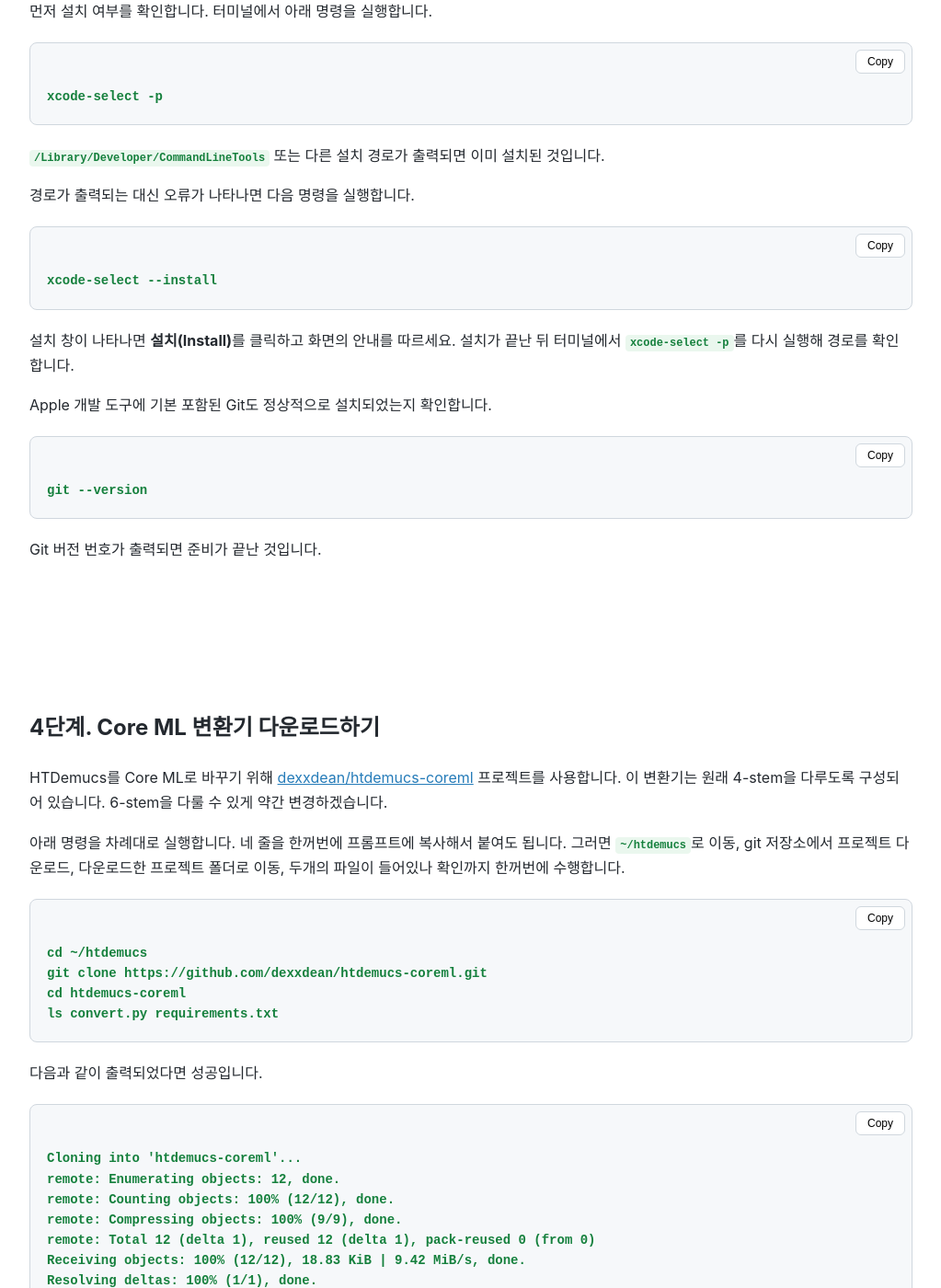
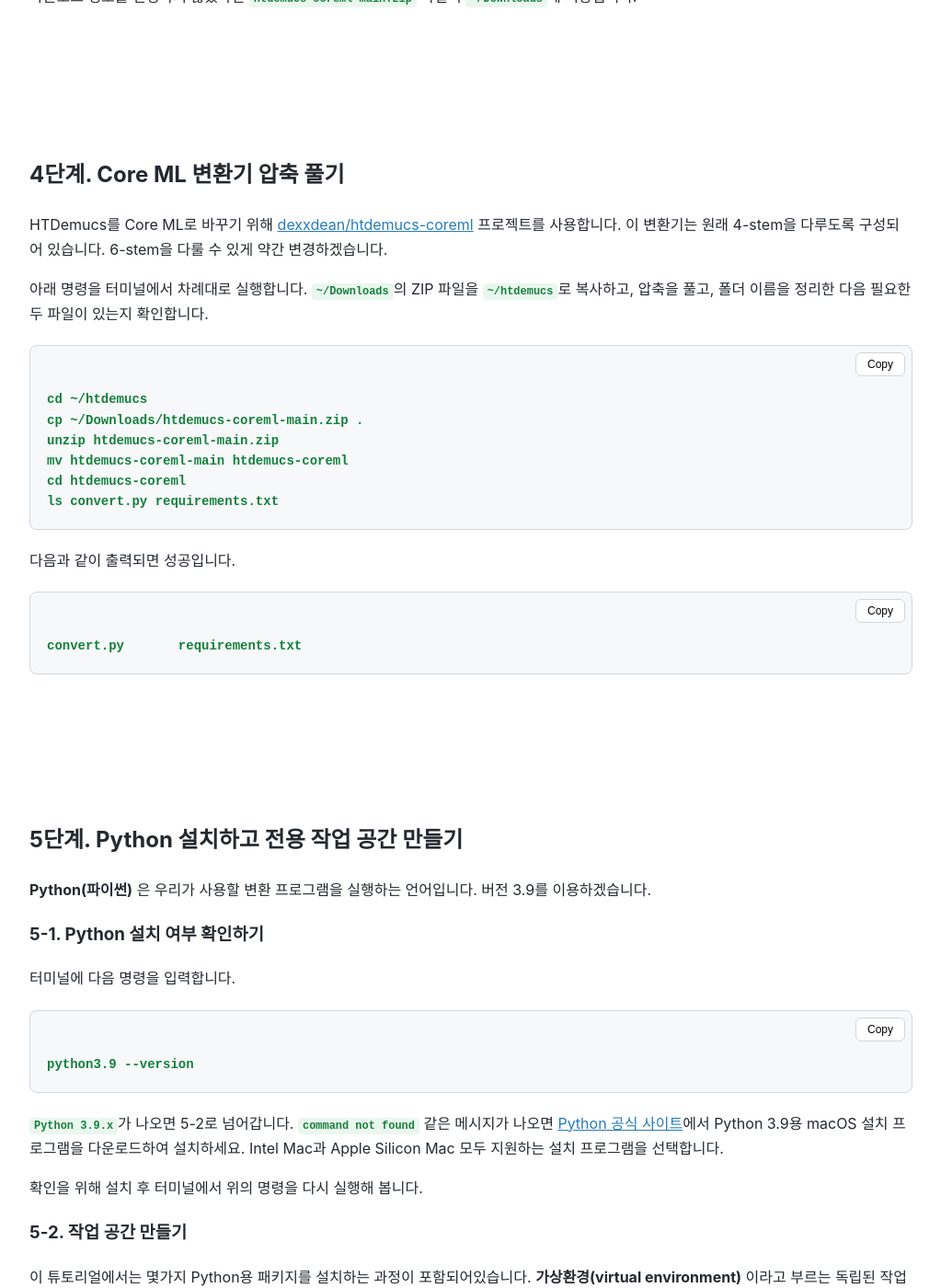
Before and after one commit to kurtzfordaudio-rocknroll/kurtzfordaudio-rocknroll.github.io, a Jekyll site: the page built from kr.md, in a window 1280 px wide and 1400 px high, scrolled down 4420 px. Shown: the whole window at 92% size, without its empty margins (128-1151 px from the left). Built offline with Jekyll 4.4.1, drawn with Linux system fonts in a browser that asks for light colours; some of the changed text lies outside the part shown.

Commit message:
Unnecessary codex-select install is removed

````diff
--- a/kr.md
+++ b/kr.md
@@ -45,8 +45,8 @@ AI 연구자 **Alexandre Défossez와 공동 연구자들** 은 이 문제를
 - [준비](#준비)
 - [1단계. 터미널 열고 작업 폴더 만들기](#1단계-터미널-열고-작업-폴더-만들기)
 - [2단계. 체크포인트 다운로드하기](#2단계-체크포인트-다운로드하기)
-- [3단계. Apple 개발 도구 설치하기](#3단계-apple-개발-도구-설치하기)
-- [4단계. Core ML 변환기 다운로드하기](#4단계-core-ml-변환기-다운로드하기)
+- [3단계. 변환기 ZIP 파일 다운로드하기](#3단계-변환기-zip-파일-다운로드하기)
+- [4단계. Core ML 변환기 압축 풀기](#4단계-core-ml-변환기-압축-풀기)
 - [5단계. Python 설치하고 전용 작업 공간 만들기](#5단계-python-설치하고-전용-작업-공간-만들기)
 - [6단계. 다운로드한 체크포인트를 PyTorch 캐시에 넣기](#6단계-다운로드한-체크포인트를-pytorch-캐시에-넣기)
 - [7단계. 변환용 코드 약간 수정하기](#7단계-변환용-코드-약간-수정하기)
@@ -141,59 +141,30 @@ Finder에서 `Downloads` 폴더를 열고 `5c90dfd2-34c22ccb.th` 파일이 받
 
 ---
 
-## 3단계. Apple 개발 도구 설치하기
+## 3단계. 변환기 ZIP 파일 다운로드하기
 
-**Apple 개발 도구(Command Line Tools)** 는 Mac에서 프로그래밍 관련 명령을 사용할 수 있도록 해 주는 기본 도구 묶음입니다.
-
-먼저 설치 여부를 확인합니다. 터미널에서 아래 명령을 실행합니다.
-
-```
-xcode-select -p
-```
-
-`/Library/Developer/CommandLineTools` 또는 다른 설치 경로가 출력되면 이미 설치된 것입니다.
-
-경로가 출력되는 대신 오류가 나타나면 다음 명령을 실행합니다.
-
-```
-xcode-select --install
-```
-
-설치 창이 나타나면 **설치(Install)**를 클릭하고 화면의 안내를 따르세요. 설치가 끝난 뒤 터미널에서 `xcode-select -p`를 다시 실행해 경로를 확인합니다.
-
-Apple 개발 도구에 기본 포함된 Git도 정상적으로 설치되었는지 확인합니다.
-
-```
-git --version
-```
-
-Git 버전 번호가 출력되면 준비가 끝난 것입니다.
+웹 브라우저에서 [dexxdean/htdemucs-coreml 저장소](https://github.com/dexxdean/htdemucs-coreml)를 엽니다. 초록색 **Code** 버튼을 클릭한 다음 **Download ZIP**을 선택합니다. 브라우저의 다운로드 경로를 변경하지 않았다면 `htdemucs-coreml-main.zip` 파일이 `~/Downloads`에 저장됩니다.
 
 ---
 
-## 4단계. Core ML 변환기 다운로드하기
+## 4단계. Core ML 변환기 압축 풀기
 
 HTDemucs를 Core ML로 바꾸기 위해 [dexxdean/htdemucs-coreml](https://github.com/dexxdean/htdemucs-coreml) 프로젝트를 사용합니다. 이 변환기는 원래 4-stem을 다루도록 구성되어 있습니다. 6-stem을 다룰 수 있게 약간 변경하겠습니다.
 
-아래 명령을 차례대로 실행합니다. 네 줄을 한꺼번에 프롬프트에 복사해서 붙여도 됩니다. 그러면 `~/htdemucs`로 이동, git 저장소에서 프로젝트 다운로드, 다운로드한 프로젝트 폴더로 이동, 두개의 파일이 들어있나 확인까지 한꺼번에 수행합니다.
+아래 명령을 터미널에서 차례대로 실행합니다. `~/Downloads`의 ZIP 파일을 `~/htdemucs`로 복사하고, 압축을 풀고, 폴더 이름을 정리한 다음 필요한 두 파일이 있는지 확인합니다.
 
-```
+```bash
 cd ~/htdemucs
-git clone https://github.com/dexxdean/htdemucs-coreml.git
+cp ~/Downloads/htdemucs-coreml-main.zip .
+unzip htdemucs-coreml-main.zip
+mv htdemucs-coreml-main htdemucs-coreml
 cd htdemucs-coreml
 ls convert.py requirements.txt
 ```
 
-다음과 같이 출력되었다면 성공입니다.
+다음과 같이 출력되면 성공입니다.
 
-```
-Cloning into 'htdemucs-coreml'...
-remote: Enumerating objects: 12, done.
-remote: Counting objects: 100% (12/12), done.
-remote: Compressing objects: 100% (9/9), done.
-remote: Total 12 (delta 1), reused 12 (delta 1), pack-reused 0 (from 0)
-Receiving objects: 100% (12/12), 18.83 KiB | 9.42 MiB/s, done.
-Resolving deltas: 100% (1/1), done.
+```text
 convert.py       requirements.txt
 ```
 
@@ -402,7 +373,7 @@ python convert.py --fp16 --compute-units cpu_and_gpu
 
 가장 큰 출력값 차이 (`Max diff`)와 평균 출력값 차이 (`Mean diff`)는 작을 수록 좋습니다. `Validation OK.` 문구가 보인다면 성공입니다.
 
-마지막에 출력되는 `Next step:` 안내는 Xcode 개발자를 위한 것이므로 무시해도 됩니다. 우리는 다음 단계에서 생성된 Core ML 모델을 이용해 실제 음악 파일을 분리해 보겠습니다.
+다음 단계에서는 생성된 Core ML 모델을 이용해 실제 음악 파일을 분리해 보겠습니다.
 
 모델 패키지 `HTDemucs_CoreML_FP16.mlpackage`가 잘 만들어졌는지 다음 명령으로 확인합니다.
 
````
Also changed, not shown: index.md (+13 -42 lines), jp.md (+13 -42 lines).
